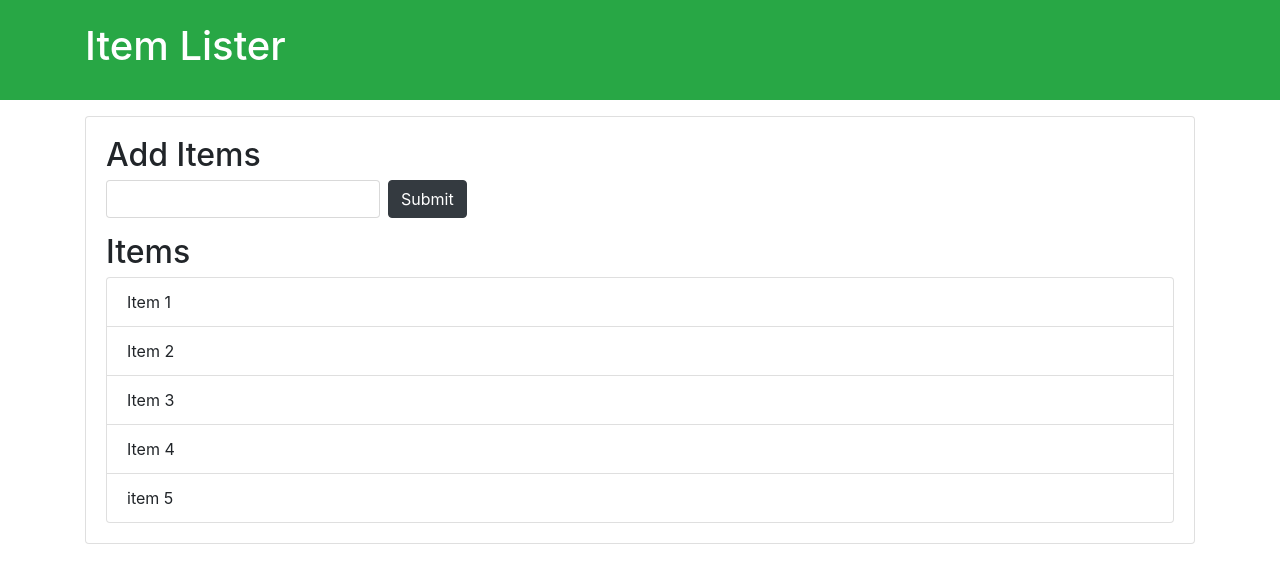
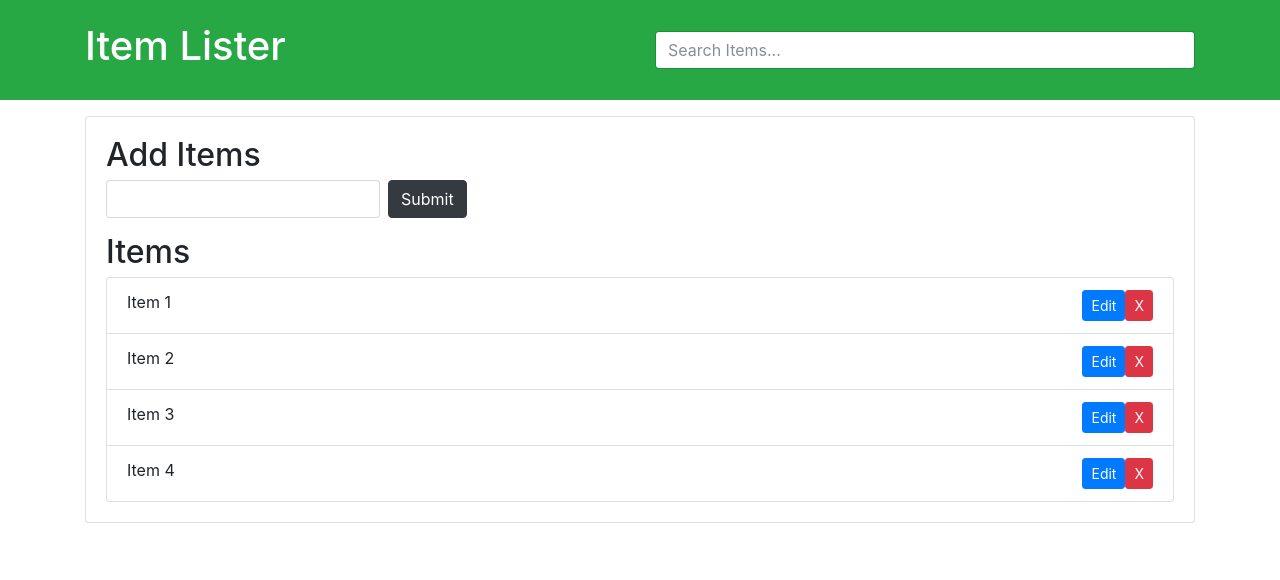
Before and after one commit to sahil194005/Sharpner_web_dev, a plain HTML site: page index.html in a window 1280 px wide. Drawn offline with nearby package versions, Linux system fonts and the light colour scheme.

Commit message:
Delete and Edit functionality

```diff
--- a/index.html
+++ b/index.html
@@ -11,29 +11,53 @@
       crossorigin="anonymous"
     />
     <title>Item Lister</title>
-
   </head>
   <body>
     <header id="main-header" class="bg-success text-white p-4 mb-3">
       <div class="container">
-        <h1 id="header-title">
-          Item Lister <span style="display: none">123</span>
-        </h1>
+        <div class="row">
+          <div class="col-md-6">
+            <h1 id="header-title">Item Lister</h1>
+          </div>
+          <div class="col-md-6 align-self-center">
+            <input
+              type="text"
+              class="form-control"
+              id="filter"
+              placeholder="Search Items..."
+            />
+          </div>
+        </div>
       </div>
     </header>
+
     <div class="container">
       <div id="main" class="card card-body">
         <h2 class="title">Add Items</h2>
-        <form class="form-inline mb-3">
-          <input type="text" class="form-control mr-2" />
+
+        <form id="addForm" class="form-inline mb-3">
+          <input type="text" id = "item" class="form-control mr-2" />
           <input type="submit" class="btn btn-dark" value="Submit" />
         </form>
+
         <h2 class="title">Items</h2>
         <ul id="items" class="list-group">
-          <li class="list-group-item">Item 1</li>
-          <li class="list-group-item">Item 2</li>
-          <li class="list-group-item">Item 3</li>
-          <li class="list-group-item">Item 4</li>
+          <li class="list-group-item">
+            Item 1
+            <button class="btn btn-danger btn-sm float-right delete">X</button>
+          </li>
+          <li class="list-group-item">
+            Item 2
+            <button class="btn btn-danger btn-sm float-right delete">X</button>
+          </li>
+          <li class="list-group-item">
+            Item 3
+            <button class="btn btn-danger btn-sm float-right delete">X</button>
+          </li>
+          <li class="list-group-item">
+            Item 4
+            <button class="btn btn-danger btn-sm float-right delete">X</button>
+          </li>
         </ul>
       </div>
     </div>
--- a/script.js
+++ b/script.js
@@ -1,66 +1,57 @@
-// let hd = document.querySelector('head')
+let form = document.querySelector("#addForm")
+let itemlist = document.querySelector("#items")
 
-// let heading = document.createElement('h1')
-// heading.appendChild(document.createTextNode('Title'))
-// hd.appendChild(heading)
-
-// let form = document.querySelector('.form-inline.mb-3')
-// // console.log(form)
-// let newfield = document.createElement('input')
-// newfield.type = "text"
-// newfield.name = "Name"
-// newfield.classList = "form-control mr-2"
-
-// form.appendChild
-// (newfield)
-// *******************************************************************************
-// let title = (document.getElementById('header-title'))
-// console.log(title)
-// title.innerHTML = '<h2>puts inside h1 </h2>'
-// let heading  = document.querySelector('.title')
-// heading.style.color = 'green'
-// heading.style.fontWeight = 'bold'
-
-// let title = document.querySelector('.container')
-// title.style.border = '10px solid black'
-// let item = document.querySelector('#items')
-// item.children[2].style.backgroundColor = 'green'
-// item.style.fontWeight = 'bold'
-// let li = document.createElement('li')
-// let ul = document.querySelector('#items')
-// li.textContent = 'item5'
-// li.classList = 'list-group-item'
-// ul.appendChild(li)
+form.addEventListener("submit", onsubmit)
+itemlist.addEventListener('click',removeitem)
 
 
-//making the 3rd item invisible and 2nd item green background color
-// let items = document.querySelector('#items')
-// items.children[1].style.backgroundColor = 'green'
-// items.children[2].style.display = 'none'
+function removeitem(e){
+    e.preventDefault()
+   if(e.target.classList.contains('delete'))
+   {
+    if(confirm('Are You Sure')){
+        var li = e.target.parentElement
+        itemlist.removeChild(li)
+    }
+   }
+}
 
-// //changing font color to green for 2nd item and changing the background to green for all odd items
-// let item = document.querySelectorAll('.list-group-item')
-// item[1].style.color = 'green'
-// for(let i = 0;i<item.length;i++){
-//     if(i%2!=0){
-//         item[i].style.backgroundColor = 'green'
-//     }
-// }
+
+function onsubmit(e) {
+  e.preventDefault()
+  let inputval = document.querySelector("#item").value
+
+  let newli = document.createElement("li")
+  newli.classList = "list-group-item"
+  let newtext = document.createTextNode(inputval)
+  newli.appendChild(newtext)
+
+  let newbtn = document.createElement("button")
+  newbtn.classList = "btn btn-danger btn-sm float-right delete"
+  newbtn.appendChild(document.createTextNode("x"))
+  newli.appendChild(newbtn)
+  itemlist.appendChild(newli)
+}
 
 
 
-let item =  document.querySelector('#items')
-console.log(item.parentElement)
-console.log(item.lastElementChild)
-console.log(item.lastChild)
-console.log(item.firstElementChild)
-console.log(item.firstChild)
-let newitem = document.createElement('li')
-newitem.setAttribute('class','list-group-item')
-let text = document.createTextNode('item 5')
-newitem.appendChild(text)
-item.appendChild(newitem)
-console.log(item.nextElementSibling)
-console.log(item.nextSibling)
-console.log(item.previousElementSibling)
-console.log(item.previousSibling)
+let item = document.querySelectorAll('.list-group-item')
+
+
+
+
+
+
+//adding the edit button
+var listItems = document.querySelectorAll('#items li');
+
+listItems.forEach(function(item) {
+  var editButton = document.createElement('button');
+  editButton.classList.add('btn', 'btn-primary', 'btn-sm', 'float-right');
+  editButton.textContent = 'Edit';
+
+  var deleteButton = item.querySelector('.delete');
+
+
+  deleteButton.insertAdjacentElement('afterend', editButton);
+});
```
